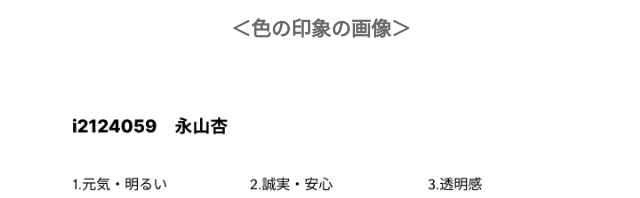
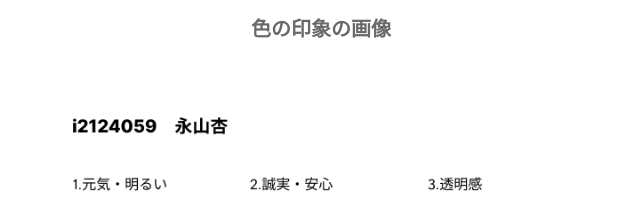
Before and after one commit to i2124059/vol4, a plain HTML site: page index.html in a window 1280 px wide. Shown: the top 198 px of the page, 319-959 px from the left. Drawn offline with Linux system fonts and the light colour scheme.

Commit message:
Update index.html

```diff
--- a/index.html
+++ b/index.html
@@ -12,7 +12,7 @@
 
 </head>
 <body>
-    <h1 class="large">＜色の印象の画像＞</h1>
+    <h1 class="large">色の印象の画像</h1>
     <img src="i2124059.png" alt="名刺デザイン">
 </body>
 </html>
```
